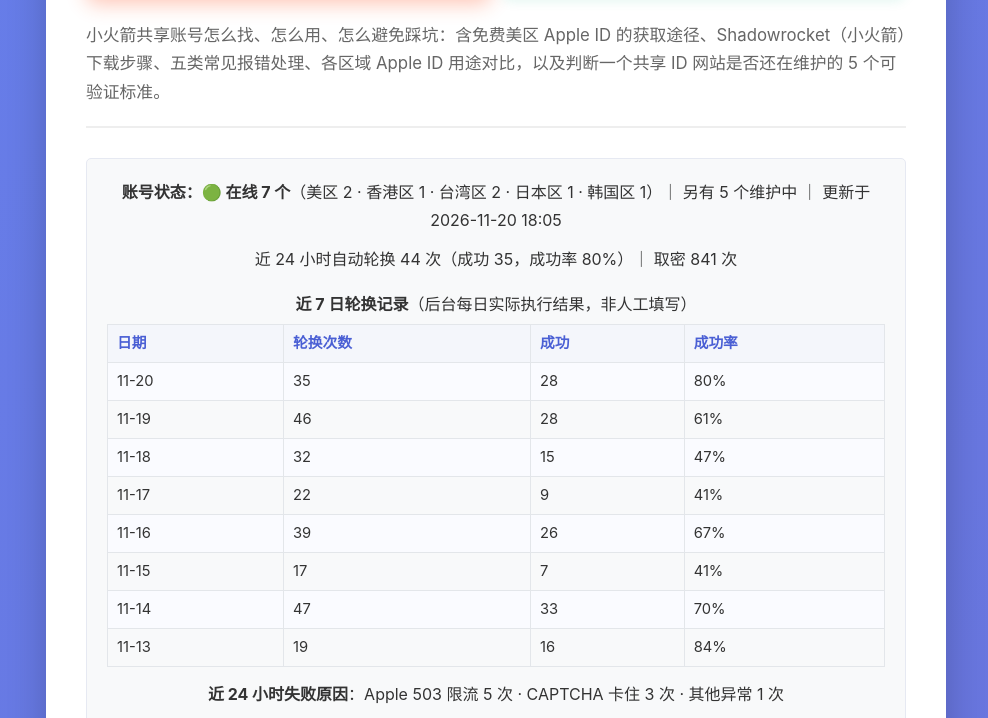
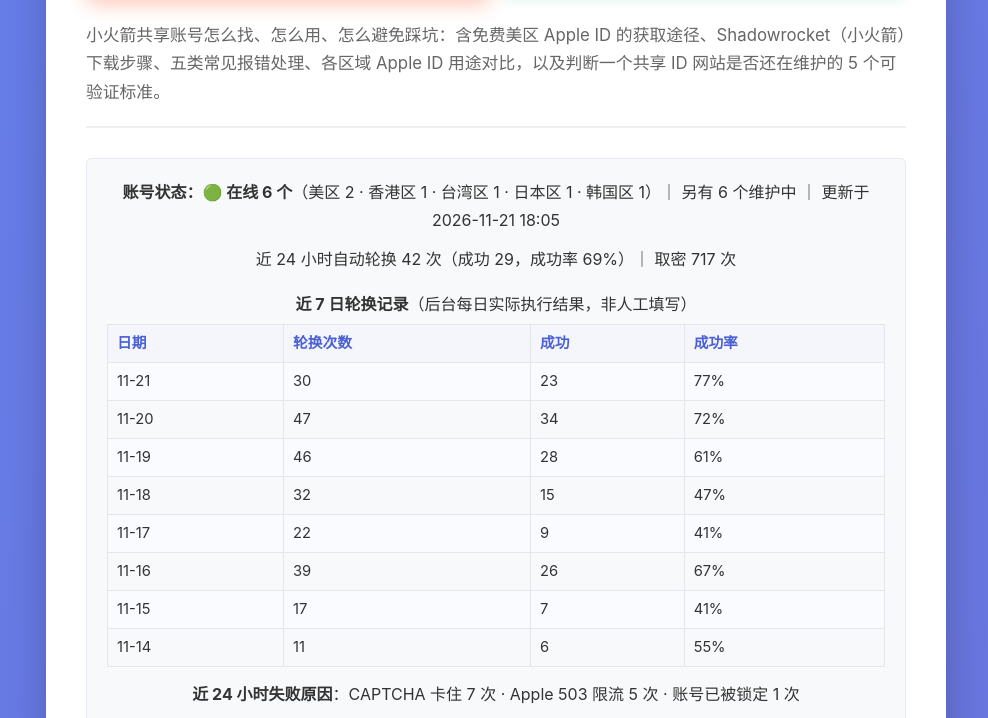
Before and after one commit to gulliblerea/-id-, a plain HTML site: page index.html in a window 1280 px wide. Shown: the part 220-938 px from the top of the page, without its empty margins (144-1132 px from the left). Drawn offline with Linux system fonts and the light colour scheme.

Commit message:
data: 更新 /-id-/ 今日账号状态（2026-11-21，在线 6）

```diff
--- a/index.html
+++ b/index.html
@@ -175,21 +175,21 @@ box-shadow:0 4px 12px rgba(16,185,129,.12)}
 
         <div class="link-box cta-top">
             <!-- DAILY_STATUS_START -->
-            <p><strong>账号状态：🟢 在线 7 个</strong>（美区 2 · 香港区 1 · 台湾区 2 · 日本区 1 · 韩国区 1）｜ 另有 5 个维护中 ｜ 更新于 2026-11-20 18:05</p>
-            <p>近 24 小时自动轮换 44 次（成功 35，成功率 80%）｜ 取密 841 次</p>
+            <p><strong>账号状态：🟢 在线 6 个</strong>（美区 2 · 香港区 1 · 台湾区 1 · 日本区 1 · 韩国区 1）｜ 另有 6 个维护中 ｜ 更新于 2026-11-21 18:05</p>
+            <p>近 24 小时自动轮换 42 次（成功 29，成功率 69%）｜ 取密 717 次</p>
             <p style="margin:18px 0 6px;"><strong>近 7 日轮换记录</strong>（后台每日实际执行结果，非人工填写）</p>
             <table style="width:100%;border-collapse:collapse;margin:0 0 14px;font-size:.92em;">
             <tr><th style="border:1px solid #e3e6ea;padding:6px 9px;background:#f4f6fb;text-align:left;">日期</th><th style="border:1px solid #e3e6ea;padding:6px 9px;background:#f4f6fb;text-align:left;">轮换次数</th><th style="border:1px solid #e3e6ea;padding:6px 9px;background:#f4f6fb;text-align:left;">成功</th><th style="border:1px solid #e3e6ea;padding:6px 9px;background:#f4f6fb;text-align:left;">成功率</th></tr>
-            <tr><td style="border:1px solid #e3e6ea;padding:6px 9px;">11-20</td><td style="border:1px solid #e3e6ea;padding:6px 9px;">35</td><td style="border:1px solid #e3e6ea;padding:6px 9px;">28</td><td style="border:1px solid #e3e6ea;padding:6px 9px;">80%</td></tr>
+            <tr><td style="border:1px solid #e3e6ea;padding:6px 9px;">11-21</td><td style="border:1px solid #e3e6ea;padding:6px 9px;">30</td><td style="border:1px solid #e3e6ea;padding:6px 9px;">23</td><td style="border:1px solid #e3e6ea;padding:6px 9px;">77%</td></tr>
+            <tr><td style="border:1px solid #e3e6ea;padding:6px 9px;">11-20</td><td style="border:1px solid #e3e6ea;padding:6px 9px;">47</td><td style="border:1px solid #e3e6ea;padding:6px 9px;">34</td><td style="border:1px solid #e3e6ea;padding:6px 9px;">72%</td></tr>
             <tr><td style="border:1px solid #e3e6ea;padding:6px 9px;">11-19</td><td style="border:1px solid #e3e6ea;padding:6px 9px;">46</td><td style="border:1px solid #e3e6ea;padding:6px 9px;">28</td><td style="border:1px solid #e3e6ea;padding:6px 9px;">61%</td></tr>
             <tr><td style="border:1px solid #e3e6ea;padding:6px 9px;">11-18</td><td style="border:1px solid #e3e6ea;padding:6px 9px;">32</td><td style="border:1px solid #e3e6ea;padding:6px 9px;">15</td><td style="border:1px solid #e3e6ea;padding:6px 9px;">47%</td></tr>
             <tr><td style="border:1px solid #e3e6ea;padding:6px 9px;">11-17</td><td style="border:1px solid #e3e6ea;padding:6px 9px;">22</td><td style="border:1px solid #e3e6ea;padding:6px 9px;">9</td><td style="border:1px solid #e3e6ea;padding:6px 9px;">41%</td></tr>
             <tr><td style="border:1px solid #e3e6ea;padding:6px 9px;">11-16</td><td style="border:1px solid #e3e6ea;padding:6px 9px;">39</td><td style="border:1px solid #e3e6ea;padding:6px 9px;">26</td><td style="border:1px solid #e3e6ea;padding:6px 9px;">67%</td></tr>
             <tr><td style="border:1px solid #e3e6ea;padding:6px 9px;">11-15</td><td style="border:1px solid #e3e6ea;padding:6px 9px;">17</td><td style="border:1px solid #e3e6ea;padding:6px 9px;">7</td><td style="border:1px solid #e3e6ea;padding:6px 9px;">41%</td></tr>
-            <tr><td style="border:1px solid #e3e6ea;padding:6px 9px;">11-14</td><td style="border:1px solid #e3e6ea;padding:6px 9px;">47</td><td style="border:1px solid #e3e6ea;padding:6px 9px;">33</td><td style="border:1px solid #e3e6ea;padding:6px 9px;">70%</td></tr>
-            <tr><td style="border:1px solid #e3e6ea;padding:6px 9px;">11-13</td><td style="border:1px solid #e3e6ea;padding:6px 9px;">19</td><td style="border:1px solid #e3e6ea;padding:6px 9px;">16</td><td style="border:1px solid #e3e6ea;padding:6px 9px;">84%</td></tr>
+            <tr><td style="border:1px solid #e3e6ea;padding:6px 9px;">11-14</td><td style="border:1px solid #e3e6ea;padding:6px 9px;">11</td><td style="border:1px solid #e3e6ea;padding:6px 9px;">6</td><td style="border:1px solid #e3e6ea;padding:6px 9px;">55%</td></tr>
             </table>
-            <p><strong>近 24 小时失败原因</strong>：Apple 503 限流 5 次 · CAPTCHA 卡住 3 次 · 其他异常 1 次</p>
+            <p><strong>近 24 小时失败原因</strong>：CAPTCHA 卡住 7 次 · Apple 503 限流 5 次 · 账号已被锁定 1 次</p>
             <p style="color:#666;font-size:.92em;">说明：以上数字由后台轮换系统实时统计——每次轮换都会真实登录 App Store 验证账号可用性，失败即移出可用池并补充新号。因此「在线数」是经过实际验证的可用账号数，不是列表里的名义数量；数量与成功率每天变化属正常。</p>
             <!-- DAILY_STATUS_END -->
             <p><a href="https://id.tangping.icu" target="_blank" rel="noopener">前往免费美区 Apple ID 实时获取页</a></p>
--- a/sitemap.xml
+++ b/sitemap.xml
@@ -2,7 +2,7 @@
 <urlset xmlns="http://www.sitemaps.org/schemas/sitemap/0.9">
   <url>
     <loc>https://gulliblerea.github.io/-id-/</loc>
-    <lastmod>2026-11-20</lastmod>
+    <lastmod>2026-11-21</lastmod>
     <changefreq>daily</changefreq>
     <priority>1.0</priority>
   </url>
```
